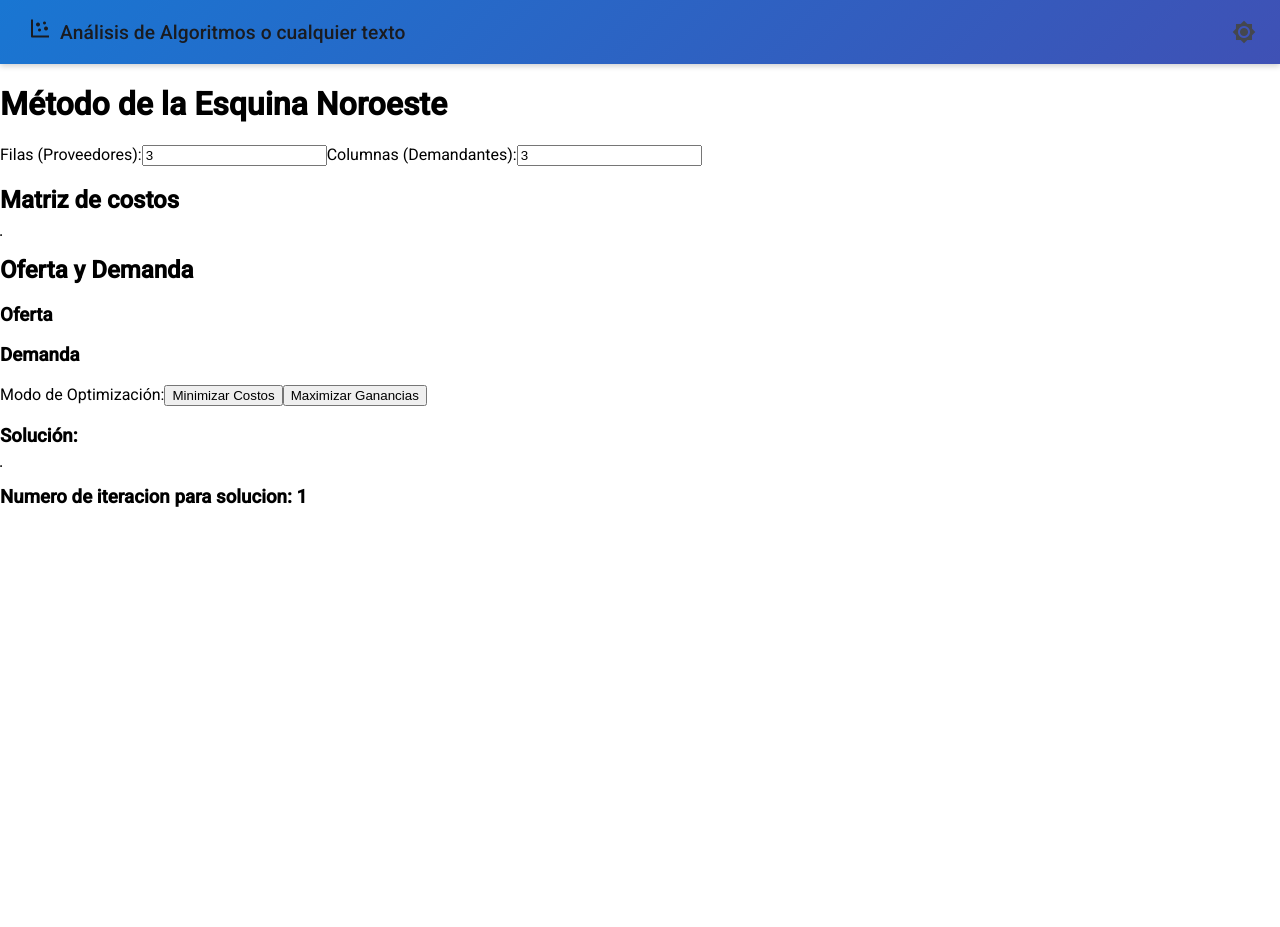
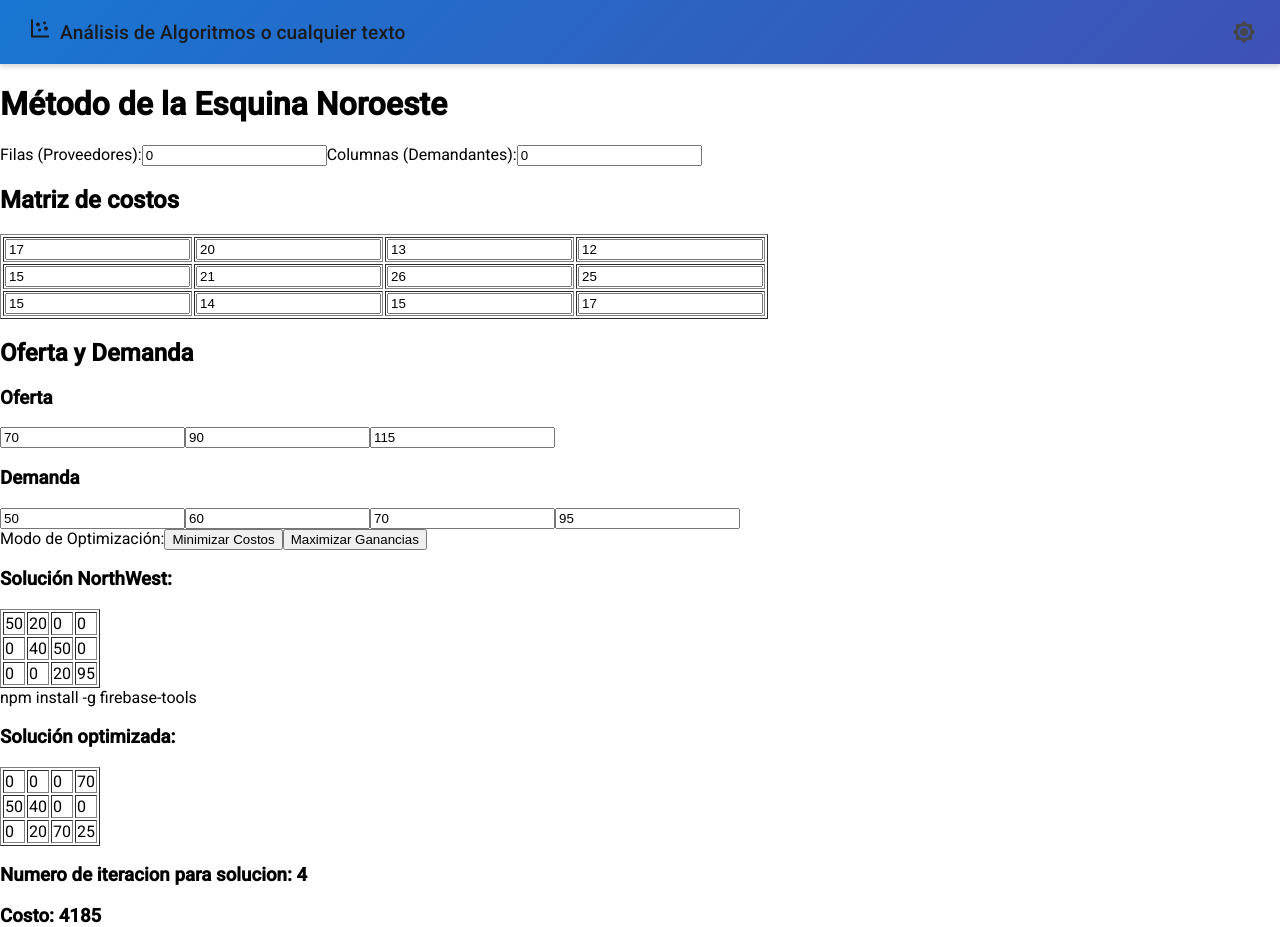
Before and after one commit to JesusRodrigoV/AXL-AnalisisAlgoritmos, an Angular app: page /northwest in a window 1280 px wide. Both pictures are taken after a click on the button "Minimizar Costos". Before the commit the page ends 800 px from the top, so only its background shows below. Built offline with nearby package versions, Linux system fonts and the light colour scheme.

Commit message:
Numero de iteraciones y matriz solucion en after-NW y after-MODI

```diff
--- a/src/app/pages/northwest/northwest.component.html
+++ b/src/app/pages/northwest/northwest.component.html
@@ -38,7 +38,14 @@
   </div>
 
   <div>
-  <h3>Solución:</h3>
+    <h3>Solución NorthWest:</h3>
+    <table border="1">
+      <tr *ngFor="let row of solutionNW; let i = index">
+        <td *ngFor="let cell of row; let j = index">{{ cell }}</td>
+      </tr>
+    </table>
+    npm install -g firebase-tools
+  <h3>Solución optimizada:</h3>
   <table border="1">
     <tr *ngFor="let row of solution; let i = index">
       <td *ngFor="let cell of row; let j = index">{{ cell }}</td>
@@ -46,4 +53,5 @@
   </table>
 </div>
 <h3>Numero de iteracion para solucion: {{iterationModi}}</h3>
+<h3>Costo: {{costoSolution}}</h3>
 </div>
--- a/src/app/pages/northwest/northwest.component.ts
+++ b/src/app/pages/northwest/northwest.component.ts
@@ -13,8 +13,8 @@ import { min } from 'rxjs';
   changeDetection: ChangeDetectionStrategy.OnPush,
 })
 export default class NorthwestComponent {
-  rows: number = 3;
-  cols: number = 3;
+  rows: number = 0;
+  cols: number = 0;
   matrix: number[][] = [];
   supply: number[] = [];
   supplyN: number[] = [];
@@ -22,11 +22,13 @@ export default class NorthwestComponent {
   demand: number[] = [];
   demandN: number[] = [];
   solution: number[][] = [];
+  solutionNW: number[][] = [];
   costMatrix: number[][] = [];
   iterationModi: number = 1;
+  costoSolution: number =0;
 
   ngOnInit(): void {
-    //this.initializeMatrix();
+    this.initializeMatrix();
   }
 
   initializeMatrix() {
@@ -34,14 +36,16 @@ export default class NorthwestComponent {
     this.supply = Array(this.rows).fill(0);
     this.demand = Array(this.cols).fill(0);
     this.solution = Array.from({ length: this.supply.length }, () => Array(this.demand.length).fill(0));
+    this.solutionNW = Array.from({ length: this.supply.length }, () => Array(this.demand.length).fill(0));
     this.costMatrix = Array.from({ length: this.supply.length }, () => Array(this.demand.length).fill(0));
-    /*this.setMatrix([
+
+    this.setMatrix([
       [17, 20, 13, 12],
       [15, 21, 26, 25],
       [15, 14, 15, 17]
-    ]);*/
-    //this.supply = [70, 90, 115];
-    //this.demand = [50, 60, 70, 95];
+    ]);
+    this.supply = [70, 90, 115];
+    this.demand = [50, 60, 70, 95];
     this.supplyN =  [...this.supply];
     this.demandN =  [...this.demand];
   }
@@ -61,8 +65,11 @@ export default class NorthwestComponent {
 
   solveMin() {
     this.setCostMatrix(this.matrix);
+    this.supplyN =  [...this.supply];
+    this.demandN =  [...this.demand];
     console.log("Aplicando método Northwest Corner...");
     this.northwestCornerMin();
+    this.solutionNW = this.solution.map(row => [...row]);
     console.log(`Matriz de asignación inicial:  ${this.solution}`);
     console.log("Costo inicial:", this.calculateTotalCost());
     console.log("Optimizando con método MODI...");
@@ -71,20 +78,26 @@ export default class NorthwestComponent {
     console.log("Matriz optimizada:", this.solution);
     //console.log(`Matriz de solucion:  ${this.solution}`);
     console.log("Costo mínimo obtenido:", this.calculateTotalCost());
+    this.costoSolution = this.calculateTotalCost();
   }
 
   solveMax() {
     this.setCostMatrix(this.matrix);
+    this.supplyN =  [...this.supply];
+    this.demandN =  [...this.demand];
     console.log("Aplicando método Northwest Corner...");
     this.northwestCornerMax();
+    this.solutionNW = this.solution.map(row => [...row]);
     console.log(`Matriz de asignación inicial:  ${this.solution}`);
-    console.log("Costo inicial:", this.calculateTotalCost());/*
+    console.log("Costo inicial:", this.calculateTotalCost());
     console.log("Optimizando con método MODI...");
     console.log(`Matriz de solucion:  ${this.solution}`);
+    this.prepareCostMatrixForMODI()
     this.optimizeMODI();
     console.log("Matriz optimizada:", this.solution);
     console.log(`Matriz de solucion:  ${this.solution}`);
-    console.log("Costo mínimo obtenido:", this.calculateTotalCost());*/
+    console.log("Costo mínimo obtenido:", this.calculateTotalCost());
+    this.costoSolution = this.calculateTotalCost() * -1;
   }
 
   northwestCornerMin() {
@@ -108,6 +121,7 @@ export default class NorthwestComponent {
 
       this.supplyN[i] -= qty;
       this.demandN[j] -= qty;
+      console.log(`Numero de iteraciones de NorthWest: ${this.solution}`);
     }
 
     console.log("Numero de iteraciones de NorthWest: "+iteration);
@@ -153,6 +167,10 @@ export default class NorthwestComponent {
       }
     }
     return totalCost;
+  }
+
+  prepareCostMatrixForMODI() {
+    this.costMatrix = this.costMatrix.map(row => row.map(val => -val));
   }
 
   // Método MODI para optimización
```
